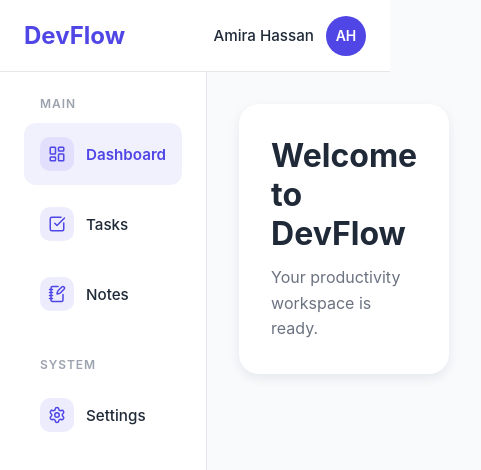
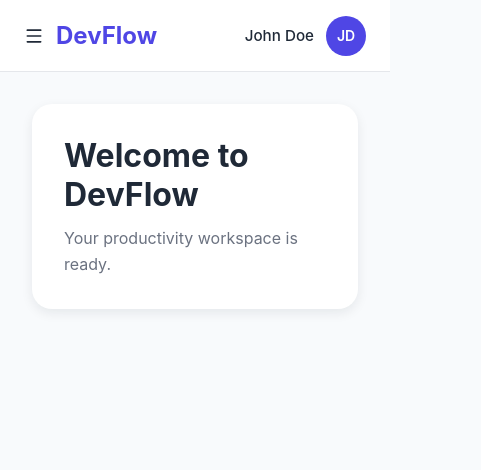
Before and after one commit to AmiraHassann/DevFlow, a React (Vite) app: page / in a window 390 px wide. Shown: the top 470 px of the page, 481 px wide, since content can reach past the window. Built offline with nearby package versions, Linux system fonts and the light colour scheme.

Commit message:
feat: implement responsive dashboard layout

```diff
--- a/src/App.jsx
+++ b/src/App.jsx
@@ -1,14 +1,22 @@
+import { useState } from "react";
+
 import Topbar from "./components/layouts/Topbar/Topbar";
 import Sidebar from "./components/layouts/Sidebar/Sidebar";
 import DashboardPage from "./pages/Dashboard/DashboardPage";
 
 function App() {
+  const [isSidebarOpen, setIsSidebarOpen] = useState(false);
+
   return (
     <>
-      <Topbar />
+      <Topbar setIsSidebarOpen={setIsSidebarOpen} />
 
       <div className="app-layout">
-        <Sidebar />
+        <Sidebar
+          isSidebarOpen={isSidebarOpen}
+          setIsSidebarOpen={setIsSidebarOpen}
+        />
+
         <DashboardPage />
       </div>
     </>
--- a/src/components/layouts/Sidebar/Sidebar.jsx
+++ b/src/components/layouts/Sidebar/Sidebar.jsx
@@ -1,22 +1,47 @@
 import styles from "./Sidebar.module.css";
 
 import {
+  X,
   LayoutDashboard,
   CheckSquare,
   NotebookPen,
   Settings,
 } from "lucide-react";
 
-function Sidebar() {
+function Sidebar({
+  isSidebarOpen,
+  setIsSidebarOpen,
+}) {
   return (
-    <aside className={styles.sidebar}>
+    <>
+      {isSidebarOpen && (
+        <div
+          className={styles.overlay}
+          onClick={() => setIsSidebarOpen(false)}
+        />
+      )}
+
+      <aside
+        className={`${styles.sidebar} ${
+          isSidebarOpen ? styles.open : ""
+        }`}
+      >
+        <button
+          className={styles.closeButton}
+          onClick={() => setIsSidebarOpen(false)}
+        >
+          <X size={22} />
+        </button>
+
         <nav>
           <div className={styles.section}>
             <h3 className={styles.sectionTitle}>Main</h3>
 
             <ul className={styles.navList}>
               <li>
-        <button className={`${styles.navItem} ${styles.active}`}>
+                <button
+                  className={`${styles.navItem} ${styles.active}`}
+                >
                   <div className={styles.iconContainer}>
                     <LayoutDashboard size={18} />
                   </div>
@@ -64,6 +89,7 @@ function Sidebar() {
           </div>
         </nav>
       </aside>
+    </>
   );
 }
 
--- a/src/components/layouts/Sidebar/Sidebar.module.css
+++ b/src/components/layouts/Sidebar/Sidebar.module.css
@@ -7,6 +7,24 @@
   border-right: 1px solid #e5e7eb;
 
   padding: 24px;
+}
+
+.section {
+  margin-bottom: 32px;
+}
+
+.sectionTitle {
+  margin-bottom: 12px;
+
+  padding: 0 16px;
+
+  font-size: 0.75rem;
+  font-weight: 700;
+
+  text-transform: uppercase;
+  letter-spacing: 0.08em;
+
+  color: #9ca3af;
 }
 
 .navList {
@@ -26,11 +44,13 @@
   border: none;
   background: transparent;
 
-  padding: 14px 16px;
+  padding: 12px 16px;
 
   display: flex;
   align-items: center;
   gap: 12px;
+
+  text-align: left;
 
   border-radius: var(--radius-md);
 
@@ -51,17 +71,11 @@
 }
 
 .active {
-  background: rgba(79, 70, 229, 0.08);
+  background-color: rgba(79, 70, 229, 0.08);
 
   color: var(--color-primary);
 
   font-weight: 600;
-}
-
-.icon {
-  font-size: 1.1rem;
-
-  flex-shrink: 0;
 }
 
 .iconContainer {
@@ -75,25 +89,68 @@
   border-radius: 10px;
 
   background-color: rgba(79, 70, 229, 0.1);
+
   color: var(--color-primary);
 
   flex-shrink: 0;
 }
 
-.section {
-  margin-bottom: 32px;
+.overlay {
+  position: fixed;
+
+  inset: 0;
+
+  background-color: rgba(0, 0, 0, 0.4);
+
+  z-index: 998;
+
+  animation: fadeIn 0.3s ease-in-out;
 }
 
-.sectionTitle {
-  margin-bottom: 12px;
+.closeButton {
+  display: none;
 
-  padding: 0 16px;
+  border: none;
 
-  font-size: 0.75rem;
-  font-weight: 600;
+  background: transparent;
 
-  text-transform: uppercase;
-  letter-spacing: 0.08em;
+  cursor: pointer;
 
-  color: #9ca3af;
+  margin-bottom: 24px;
+
+  color: var(--color-text);
 }
+
+@keyframes fadeIn {
+  from {
+    opacity: 0;
+  }
+
+  to {
+    opacity: 1;
+  }
+}
+
+@media (max-width: 768px) {
+  .closeButton {
+    display: block;
+  }
+
+  .sidebar {
+    position: fixed;
+
+    top: 0;
+    left: -100%;
+
+    width: 260px;
+    height: 100vh;
+
+    z-index: 999;
+
+    transition: left 0.3s ease;
+  }
+
+  .open {
+    left: 0;
+  }
+}
--- a/src/components/layouts/Topbar/Topbar.jsx
+++ b/src/components/layouts/Topbar/Topbar.jsx
@@ -1,16 +1,27 @@
 import styles from "./Topbar.module.css";
 
-function Topbar() {
+import { Menu } from "lucide-react";
+
+function Topbar({ setIsSidebarOpen }) {
   return (
     <header className={styles.topbar}>
-      <div className={styles.logo}>
-        <h1>DevFlow</h1>
+      <div className={styles.leftSection}>
+        <button
+          className={styles.menuButton}
+          onClick={() => setIsSidebarOpen(true)}
+        >
+          <Menu size={20} />
+        </button>
+
+        <div className={styles.logo}>
+          <h1>DevFlow</h1>
+        </div>
       </div>
 
       <div className={styles.userSection}>
-        <span className={styles.userName}>Amira Hassan</span>
+        <span className={styles.userName}>John Doe</span>
 
-        <div className={styles.avatar}>AH</div>
+        <div className={styles.avatar}>JD</div>
       </div>
     </header>
   );
--- a/src/components/layouts/Topbar/Topbar.module.css
+++ b/src/components/layouts/Topbar/Topbar.module.css
@@ -50,3 +50,55 @@
   font-size: 0.875rem;
   font-weight: 600;
 }
+
+.leftSection {
+  display: flex;
+  align-items: center;
+  gap: 12px;
+}
+
+.menuButton {
+  display: none;
+
+  border: none;
+  background: transparent;
+
+  cursor: pointer;
+
+  color: var(--color-text);
+}
+
+@media (max-width: 768px) {
+  .menuButton {
+    display: flex;
+
+    align-items: center;
+    justify-content: center;
+  }
+}
+
+.leftSection {
+  display: flex;
+  align-items: center;
+  gap: 12px;
+}
+
+.menuButton {
+  display: none;
+
+  border: none;
+  background: transparent;
+
+  cursor: pointer;
+
+  color: var(--color-text);
+}
+
+@media (max-width: 768px) {
+  .menuButton {
+    display: flex;
+
+    align-items: center;
+    justify-content: center;
+  }
+}
```
Lines whose indentation alone changed are shown as unchanged.
